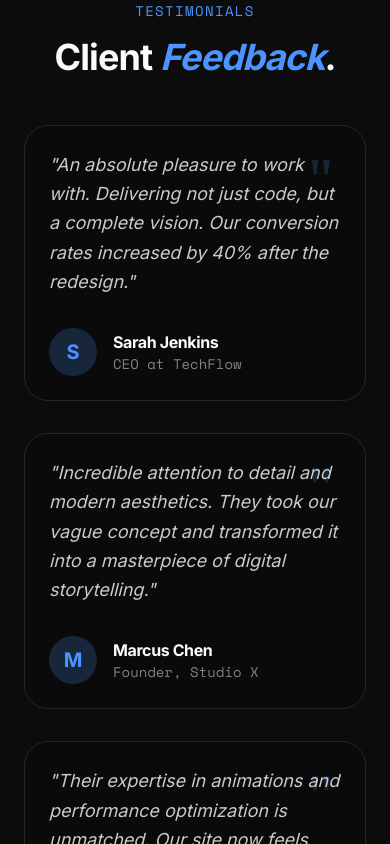
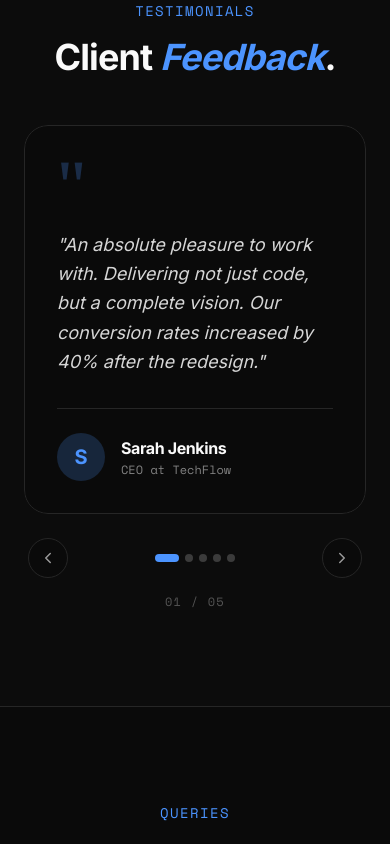
Before and after one commit to Musk172/Portfolio, a Next.js app: page / in a window 390 px wide. Shown: the part 7300-8144 px from the top of the page. Built offline with nearby package versions, Linux system fonts and the light colour scheme.

Commit message:
Mobile testimonials: swipeable slider with drag, AnimatePresence, dots, arrows + 2 new entries

```diff
--- a/src/components/Testimonials.tsx
+++ b/src/components/Testimonials.tsx
@@ -1,65 +1,228 @@
 "use client";
 
-import { motion } from "framer-motion";
+import { motion, AnimatePresence } from "framer-motion";
+import { useState } from "react";
+import { ChevronLeft, ChevronRight } from "lucide-react";
 
 const TESTIMONIALS = [
   {
     id: 1,
     name: "Sarah Jenkins",
     role: "CEO at TechFlow",
+    initial: "S",
     content: "An absolute pleasure to work with. Delivering not just code, but a complete vision. Our conversion rates increased by 40% after the redesign.",
   },
   {
     id: 2,
     name: "Marcus Chen",
     role: "Founder, Studio X",
+    initial: "M",
     content: "Incredible attention to detail and modern aesthetics. They took our vague concept and transformed it into a masterpiece of digital storytelling.",
   },
   {
     id: 3,
     name: "Emma Rodriguez",
     role: "Marketing Director",
+    initial: "E",
     content: "Their expertise in animations and performance optimization is unmatched. Our site now feels like a premium app rather than a standard webpage.",
+  },
+  {
+    id: 4,
+    name: "James Whitfield",
+    role: "CTO, NovaTech",
+    initial: "J",
+    content: "Shipped our entire backend integration in record time. Clean, well-documented code with a proactive approach to every technical challenge we faced.",
+  },
+  {
+    id: 5,
+    name: "Aisha Patel",
+    role: "Product Lead, Lumiflow",
+    initial: "A",
+    content: "The AI automation workflows completely changed how our team operates. Hours of manual work reduced to minutes. Absolutely transformative delivery.",
   },
 ];
 
+const SLIDE_VARIANTS = {
+  enter: (dir: number) => ({
+    x: dir > 0 ? "100%" : "-100%",
+    opacity: 0,
+    scale: 0.95,
+  }),
+  center: {
+    x: 0,
+    opacity: 1,
+    scale: 1,
+  },
+  exit: (dir: number) => ({
+    x: dir > 0 ? "-100%" : "100%",
+    opacity: 0,
+    scale: 0.95,
+  }),
+};
+
 export default function Testimonials() {
+  const [[current, direction], setCurrent] = useState([0, 0]);
+
+  const paginate = (dir: number) => {
+    setCurrent(([prev]) => [
+      (prev + dir + TESTIMONIALS.length) % TESTIMONIALS.length,
+      dir,
+    ]);
+  };
+
+  const t = TESTIMONIALS[current];
+
   return (
-    <section id="testimonials" className="relative py-24 md:py-32 bg-surface/30 border-t border-border z-20 overflow-hidden">
+    <section
+      id="testimonials"
+      className="relative py-24 md:py-32 bg-surface/30 border-t border-border z-20 overflow-hidden"
+    >
       <div className="container mx-auto px-6 md:px-12">
+        {/* Section Header */}
         <div className="mb-12 md:mb-20 text-center md:text-left">
-           <h2 className="text-sm font-mono tracking-widest text-primary mb-4 uppercase">Testimonials</h2>
-           <h3 className="text-4xl md:text-5xl font-bold font-sans tracking-tight">
-             Client <span className="text-primary italic">Feedback</span>.
-           </h3>
+          <h2 className="text-sm font-mono tracking-widest text-primary mb-4 uppercase">
+            Testimonials
+          </h2>
+          <h3 className="text-4xl md:text-5xl font-bold font-sans tracking-tight">
+            Client <span className="text-primary italic">Feedback</span>.
+          </h3>
         </div>
 
-        <div className="grid grid-cols-1 md:grid-cols-2 lg:grid-cols-3 gap-8">
+        {/* ── Desktop Grid ─────────────────────────────── */}
+        <div className="hidden md:grid md:grid-cols-2 lg:grid-cols-3 gap-8">
           {TESTIMONIALS.map((testimonial, idx) => (
             <motion.div
               key={testimonial.id}
               initial={{ opacity: 0, y: 30 }}
               whileInView={{ opacity: 1, y: 0 }}
               viewport={{ once: true, margin: "-100px" }}
-              transition={{ duration: 0.6, delay: idx * 0.15 }}
+              transition={{ duration: 0.6, delay: idx * 0.12 }}
               className="bg-background border border-border p-6 md:p-8 rounded-3xl relative group hover:border-primary/50 transition-colors flex flex-col justify-between"
             >
-              <div className="absolute top-6 right-8 text-primary/20 text-6xl font-serif leading-none select-none group-hover:text-primary/40 transition-colors">&quot;</div>
+              <div className="absolute top-6 right-8 text-primary/20 text-6xl font-serif leading-none select-none group-hover:text-primary/40 transition-colors">
+                &quot;
+              </div>
               <p className="text-foreground/80 text-lg mb-8 relative z-10 leading-relaxed italic">
                 &quot;{testimonial.content}&quot;
               </p>
               <div className="flex items-center gap-4 mt-auto">
                 <div className="w-12 h-12 rounded-full bg-primary/20 flex items-center justify-center text-primary font-bold text-xl uppercase shrink-0">
-                  {testimonial.name[0]}
+                  {testimonial.initial}
                 </div>
                 <div>
-                  <h4 className="font-bold tracking-tight text-foreground">{testimonial.name}</h4>
-                  <p className="text-sm text-foreground/50 font-mono">{testimonial.role}</p>
+                  <h4 className="font-bold tracking-tight text-foreground">
+                    {testimonial.name}
+                  </h4>
+                  <p className="text-sm text-foreground/50 font-mono">
+                    {testimonial.role}
+                  </p>
                 </div>
               </div>
             </motion.div>
           ))}
         </div>
+
+        {/* ── Mobile Swipeable Slider ───────────────────── */}
+        <div className="md:hidden relative">
+          {/* Card */}
+          <div className="relative overflow-hidden rounded-3xl min-h-[320px]">
+            <AnimatePresence custom={direction} mode="popLayout">
+              <motion.div
+                key={current}
+                custom={direction}
+                variants={SLIDE_VARIANTS}
+                initial="enter"
+                animate="center"
+                exit="exit"
+                transition={{ type: "spring", stiffness: 300, damping: 32, mass: 0.8 }}
+                drag="x"
+                dragConstraints={{ left: 0, right: 0 }}
+                dragElastic={0.18}
+                onDragEnd={(_, info) => {
+                  if (info.offset.x < -60) paginate(1);
+                  else if (info.offset.x > 60) paginate(-1);
+                }}
+                className="w-full bg-background border border-border rounded-3xl p-8 flex flex-col justify-between touch-pan-y cursor-grab active:cursor-grabbing select-none"
+                style={{ minHeight: 300 }}
+              >
+                {/* Quote mark */}
+                <div className="text-primary/25 text-7xl font-serif leading-none mb-2 -mt-2">
+                  &quot;
+                </div>
+
+                <p className="text-foreground/85 text-lg leading-relaxed italic flex-1">
+                  &quot;{t.content}&quot;
+                </p>
+
+                {/* Author row */}
+                <div className="flex items-center gap-4 mt-8 pt-6 border-t border-border">
+                  <div className="w-12 h-12 rounded-full bg-primary/20 flex items-center justify-center text-primary font-bold text-xl uppercase shrink-0">
+                    {t.initial}
+                  </div>
+                  <div>
+                    <h4 className="font-bold tracking-tight text-foreground">
+                      {t.name}
+                    </h4>
+                    <p className="text-xs text-foreground/50 font-mono mt-0.5">
+                      {t.role}
+                    </p>
+                  </div>
+
+                  {/* Swipe hint */}
+                  <p className="ml-auto text-[10px] text-foreground/30 font-mono tracking-wide hidden first-card:block">
+                    swipe →
+                  </p>
+                </div>
+              </motion.div>
+            </AnimatePresence>
+          </div>
+
+          {/* Controls row: arrows + dots */}
+          <div className="mt-6 flex items-center justify-between px-1">
+            {/* Prev arrow */}
+            <button
+              onClick={() => paginate(-1)}
+              className="w-10 h-10 rounded-full border border-border bg-background flex items-center justify-center text-foreground/60 hover:text-primary hover:border-primary/50 transition-colors active:scale-95"
+              aria-label="Previous testimonial"
+            >
+              <ChevronLeft size={18} />
+            </button>
+
+            {/* Dot indicators */}
+            <div className="flex items-center gap-1.5">
+              {TESTIMONIALS.map((_, i) => (
+                <button
+                  key={i}
+                  onClick={() => setCurrent(([prev]) => [i, i > prev ? 1 : -1])}
+                  className="transition-all duration-300"
+                  aria-label={`Go to testimonial ${i + 1}`}
+                >
+                  <span
+                    className={`block rounded-full transition-all duration-300 ${
+                      i === current
+                        ? "w-6 h-2 bg-primary"
+                        : "w-2 h-2 bg-foreground/20 hover:bg-foreground/40"
+                    }`}
+                  />
+                </button>
+              ))}
+            </div>
+
+            {/* Next arrow */}
+            <button
+              onClick={() => paginate(1)}
+              className="w-10 h-10 rounded-full border border-border bg-background flex items-center justify-center text-foreground/60 hover:text-primary hover:border-primary/50 transition-colors active:scale-95"
+              aria-label="Next testimonial"
+            >
+              <ChevronRight size={18} />
+            </button>
+          </div>
+
+          {/* Counter */}
+          <p className="mt-4 text-center text-xs font-mono text-foreground/30 tracking-widest">
+            {String(current + 1).padStart(2, "0")} / {String(TESTIMONIALS.length).padStart(2, "0")}
+          </p>
+        </div>
       </div>
     </section>
   );
```
